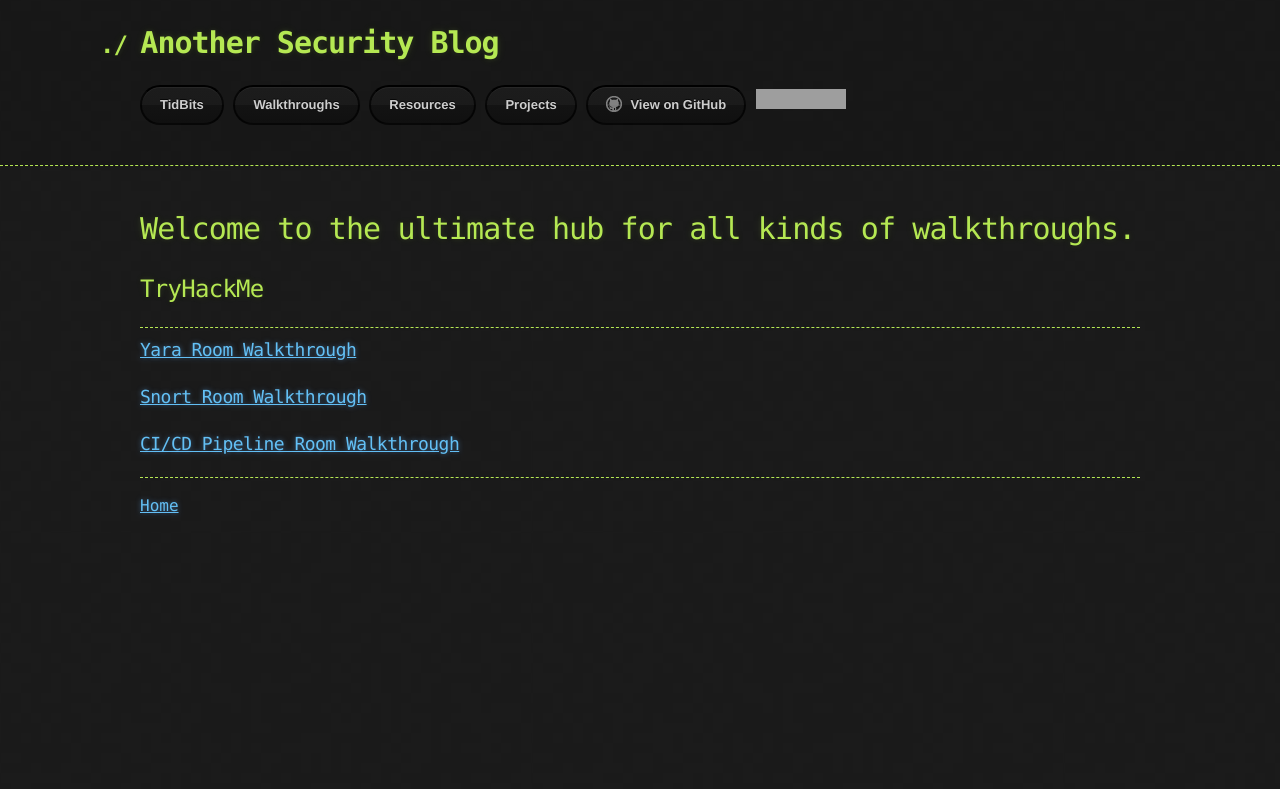
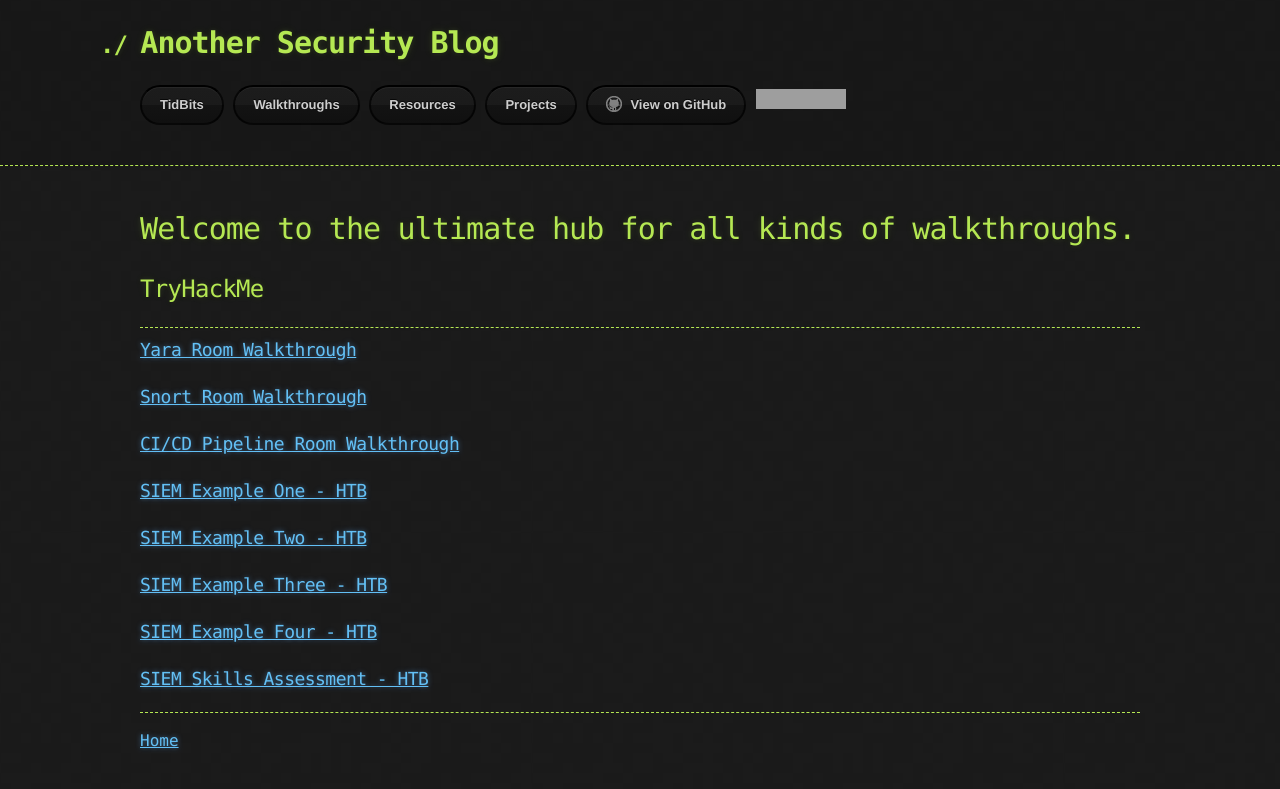
Before and after one commit to CyberCasquatch/cybercasquatch.github.io, a Jekyll site: the page built from Walkthrough-Main.md, in a window 1280 px wide. Shown: the top 789 px of the page. Built offline with Jekyll 4.4.1, drawn with Linux system fonts in a browser that asks for light colours; the repository's description, which GitHub fills in, is left out; grey boxes are pictures that could not be loaded.

Commit message:
added HTB SIEM modules and skills assessment

```diff
--- a/Walkthrough-Main.md
+++ b/Walkthrough-Main.md
@@ -13,6 +13,10 @@
 ### [Yara Room Walkthrough](_posts/Walkthroughs/2024-09-03-Yara-Walkthrough.markdown)
 ### [Snort Room Walkthrough](_posts/Walkthroughs/2024-09-03-Snort-Walkthrough.markdown)
 ### [CI/CD Pipeline Room Walkthrough](_posts/Walkthroughs/2024-04-16-CI-CD-Pipeline.md)
-
+### [SIEM Example One - HTB](_posts/Walkthroughs/2025-01-01-SIEMExampleOne-HTB.markdown)
+### [SIEM Example Two - HTB](_posts/Walkthroughs/2025-01-01-SIEMExampleTwo-HTB.markdown)
+### [SIEM Example Three - HTB](_posts/Walkthroughs/2025-01-01-SIEMExampleThree-HTB.markdown)
+### [SIEM Example Four - HTB](_posts/Walkthroughs/2025-01-01-SIEMExampleFour-HTB.markdown)
+### [SIEM Skills Assessment - HTB](_posts/Walkthroughs/2025-01-01-SIEMSkillsAssessment-HTB.markdown)
 * * *
 [Home](./index.md)
```
